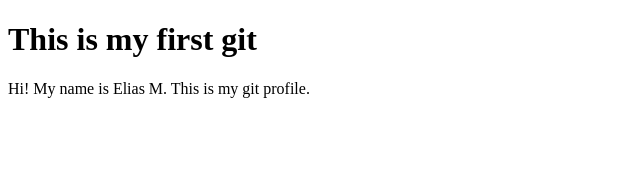
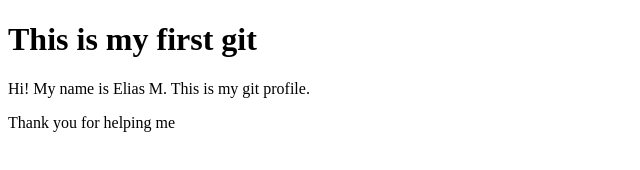
Before and after one commit to emurmu648/practice27.4.21, a plain HTML site: page index.html in a window 1280 px wide. Shown: the whole page, without its empty margins (0-640 px from the left). Drawn offline with Linux system fonts and the light colour scheme.

Commit message:
thank you text added

```diff
--- a/index.html
+++ b/index.html
@@ -7,6 +7,7 @@
 <body>
   <h1>This is my first git</h1>
   <p> Hi! My name is Elias M. This is my git profile.</p>
+<p> Thank you for helping me</p>
 
 
 </body>
```
